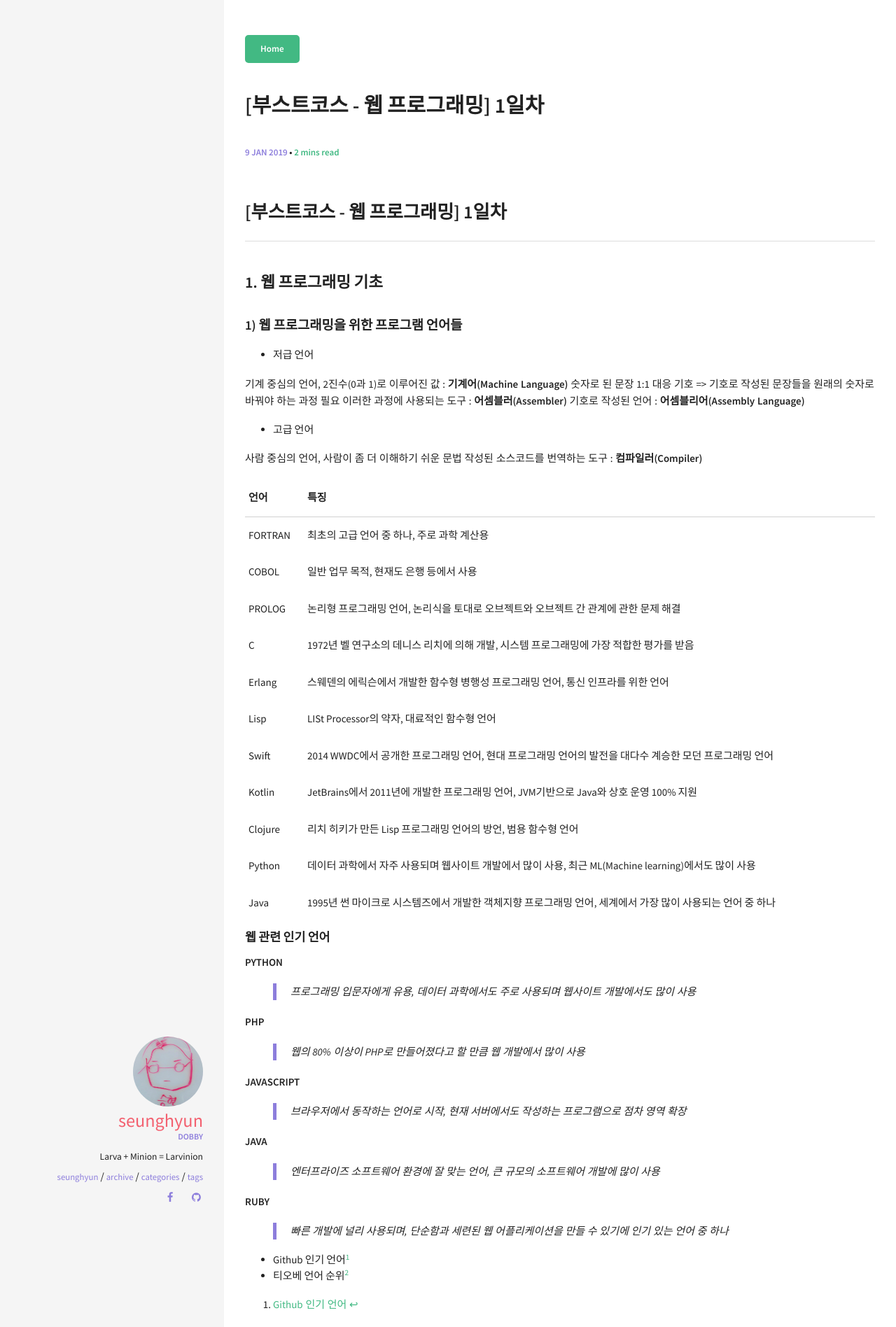
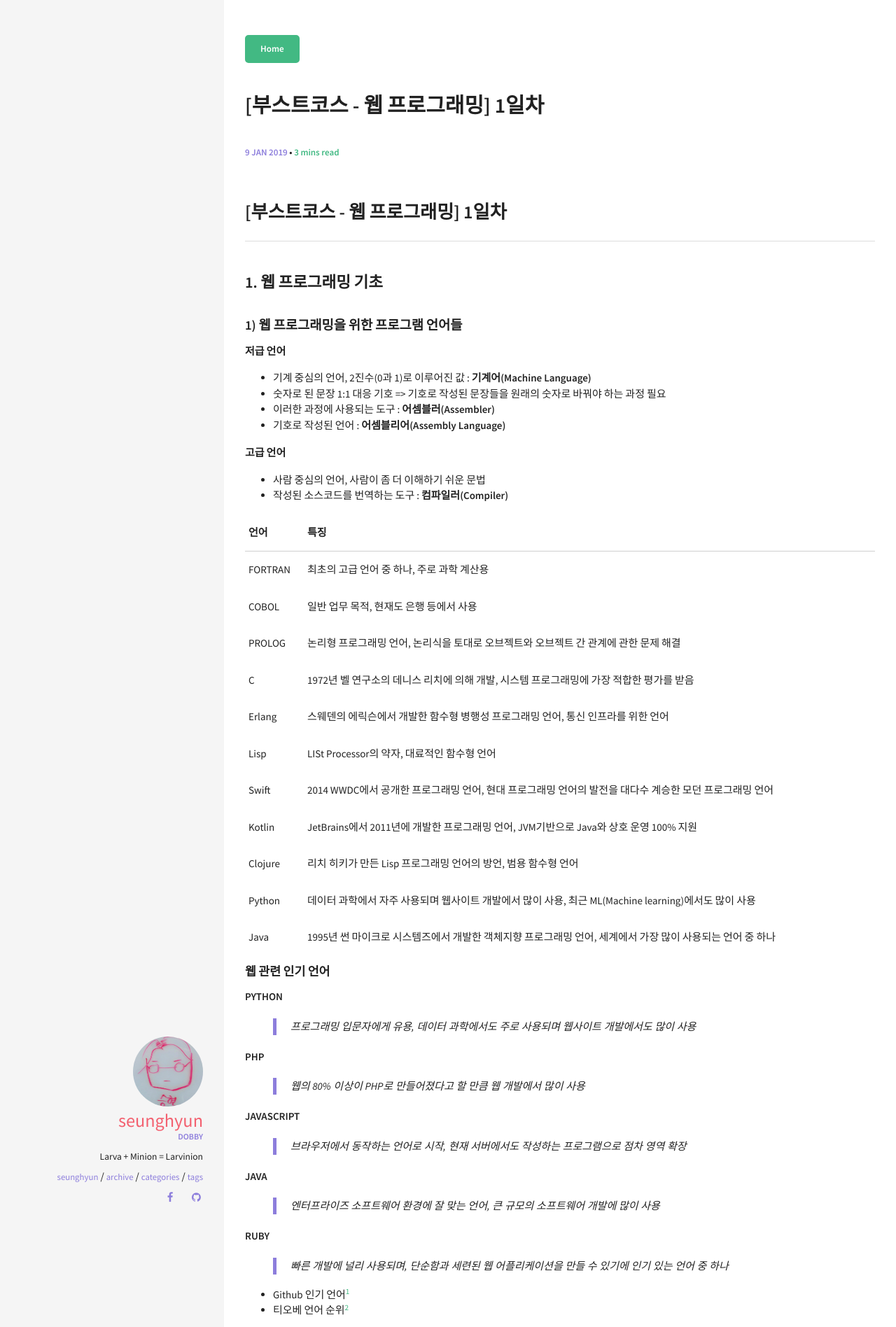
Before and after one commit to larvinion/larvinion.github.io, a Jekyll site: the page built from _posts/2019-01-09-1day-boostcourse-web.md, in a window 1280 px wide. Shown: the top 1896 px of the page at 70% size. Built offline with Jekyll 4.4.1, drawn with Linux system fonts in a browser that asks for light colours; some of the changed text lies outside the part shown.

Commit message:
Update 1day boostcourse web post

```diff
--- a/_posts/2019-01-09-1day-boostcourse-web.md
+++ b/_posts/2019-01-09-1day-boostcourse-web.md
@@ -12,17 +12,15 @@ comments: true
 ### 1. 웹 프로그래밍 기초
 
 #### 1) 웹 프로그래밍을 위한 프로그램 언어들
-* 저급 언어
+###### 저급 언어
+* 기계 중심의 언어, 2진수(0과 1)로 이루어진 값 : **기계어(Machine Language)**
+* 숫자로 된 문장 1:1 대응 기호 => 기호로 작성된 문장들을 원래의 숫자로 바꿔야 하는 과정 필요
+* 이러한 과정에 사용되는 도구 : **어셈블러(Assembler)**
+* 기호로 작성된 언어 : **어셈블리어(Assembly Language)**
 
-기계 중심의 언어, 2진수(0과 1)로 이루어진 값 : **기계어(Machine Language)**
-숫자로 된 문장 1:1 대응 기호 => 기호로 작성된 문장들을 원래의 숫자로 바꿔야 하는 과정 필요
-이러한 과정에 사용되는 도구 : **어셈블러(Assembler)**
-기호로 작성된 언어 : **어셈블리어(Assembly Language)**
-
-* 고급 언어
-
-사람 중심의 언어, 사람이 좀 더 이해하기 쉬운 문법
-작성된 소스코드를 번역하는 도구 : **컴파일러(Compiler)**
+###### 고급 언어
+* 사람 중심의 언어, 사람이 좀 더 이해하기 쉬운 문법
+* 작성된 소스코드를 번역하는 도구 : **컴파일러(Compiler)**
 
 | 언어 | 특징 |
 |:--------|:--------|
```
Also changed, not shown: other parts of _posts/2019-01-09-1day-boostcourse-web.md (+38 -0 lines), _drafts/2019-01-09-1day-boostcourse-web.md (+46 -10 lines).
